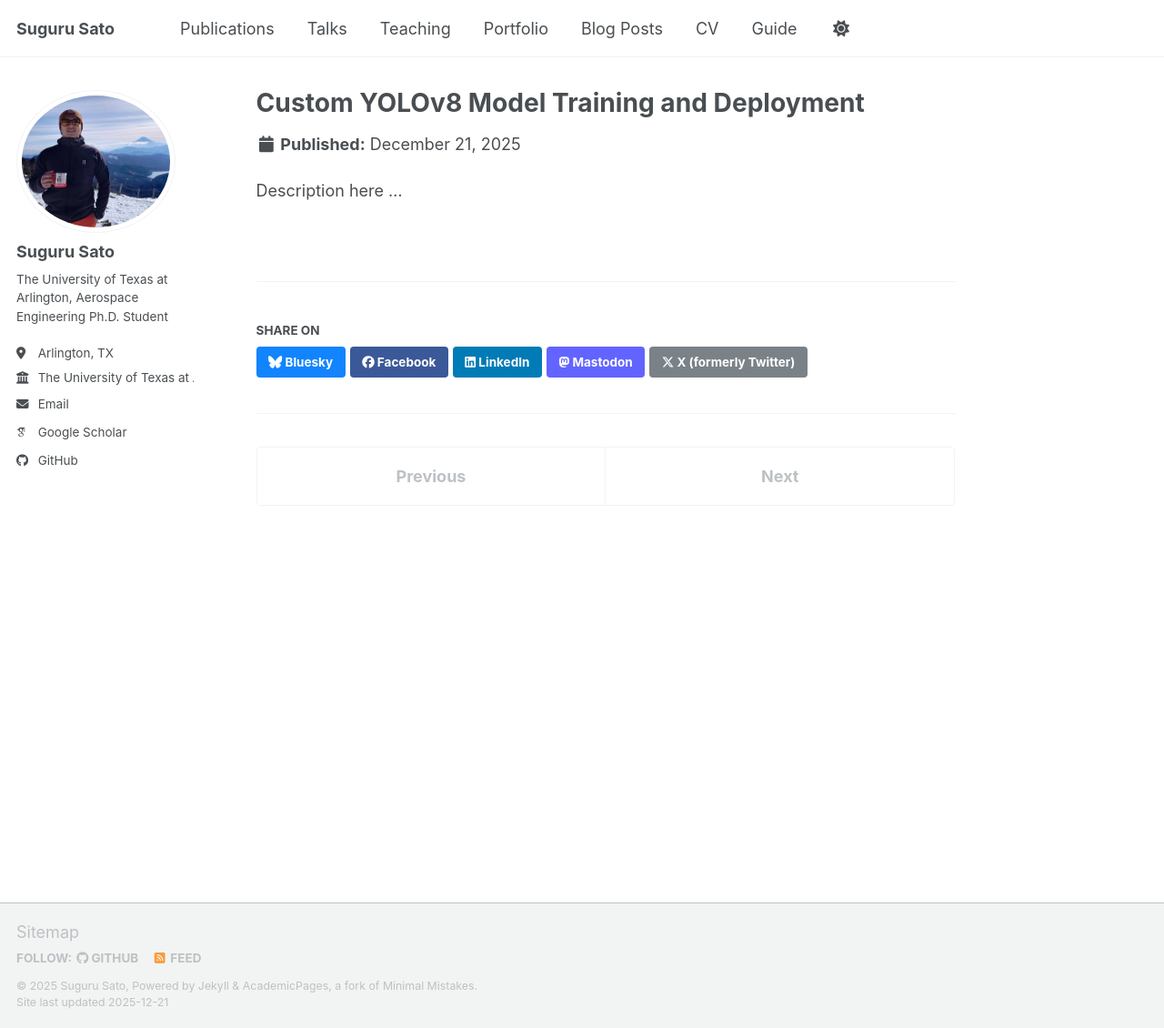
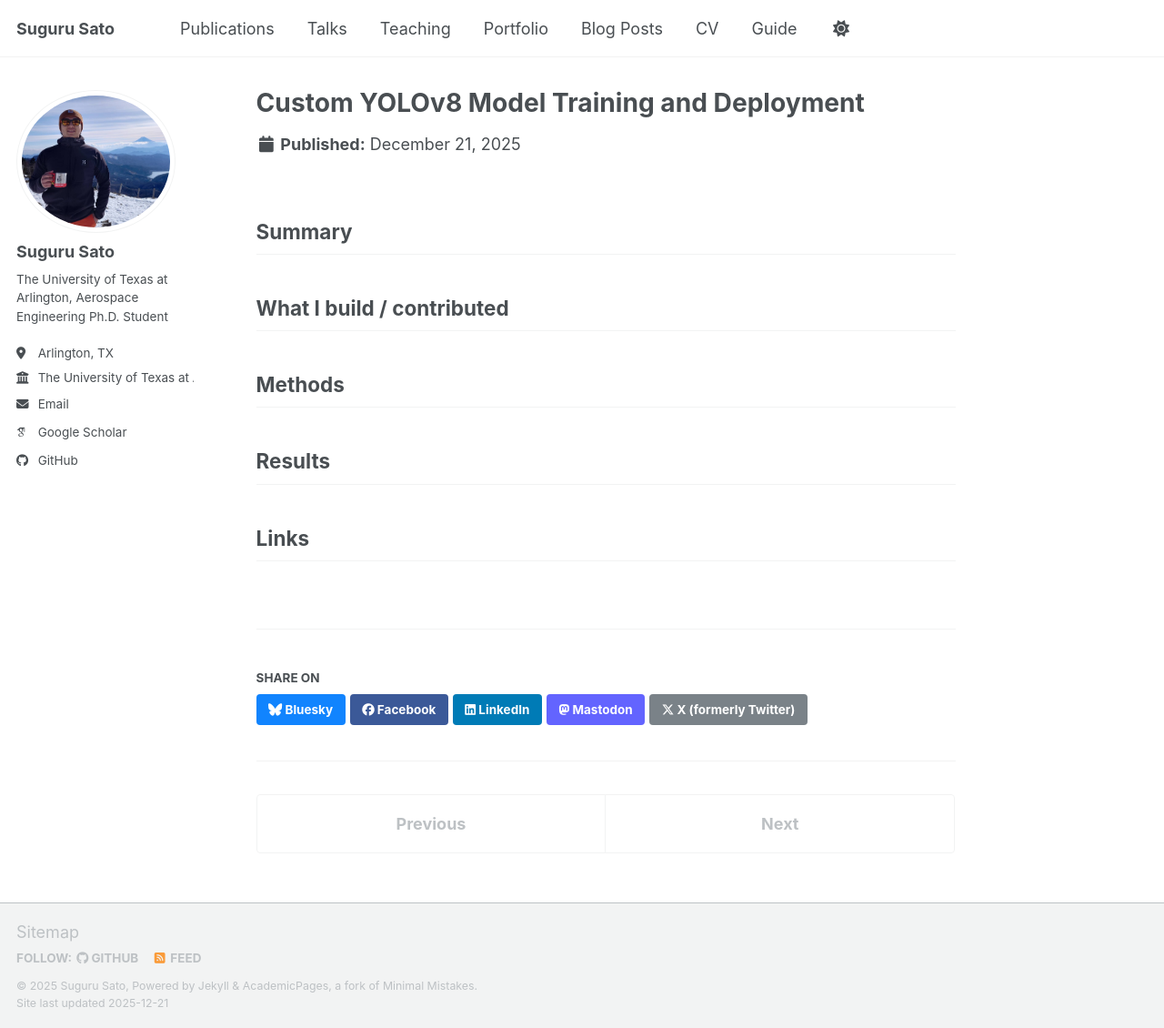
Before and after one commit to GitHub-Suguru/GitHub-Suguru.github.io, a Jekyll site: the page built from _portfolio/custom_yolo_model.md, in a window 1280 px wide and 1130 px high. Shown: the whole window at 91% size. Built offline with Jekyll 4.4.1, drawn with Linux system fonts in a browser that asks for light colours; some web fonts are replaced; a script bundle is joined from its source files by our own code; library files that are not in the unit come from our copies.

Commit message:
Update custom_yolo_model.md

```diff
--- a/_portfolio/custom_yolo_model.md
+++ b/_portfolio/custom_yolo_model.md
@@ -6,4 +6,16 @@ permalink: /portfolio/custom_yolo_model/
 date: 2025-12-21
 ---
 
-Description here ...
+## Summary
+
+
+## What I build / contributed
+
+
+## Methods
+
+
+## Results
+
+
+## Links
```
